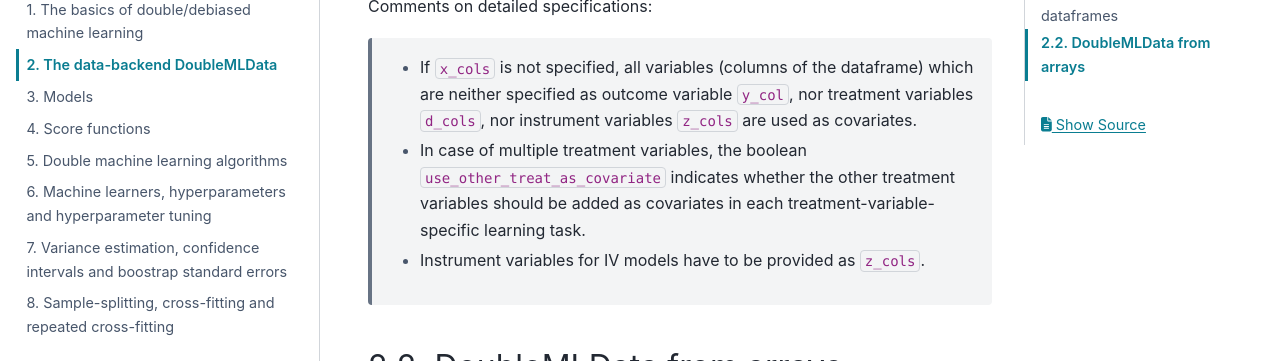
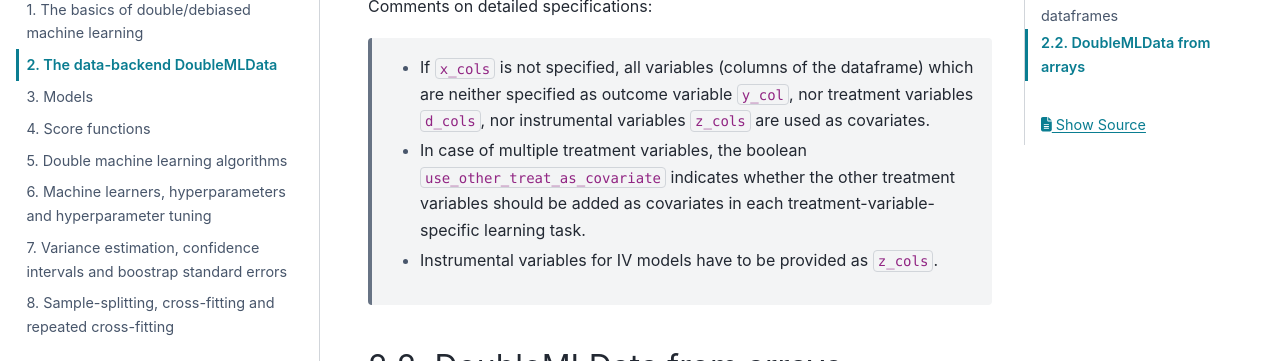
Before and after one commit to DoubleML/doubleml-docs, a Sphinx documentation site: the page built from doc/guide/data_backend.rst, in a window 1280 px wide and 900 px high, scrolled down 1191 px. Shown: the part 150-511 px from the top of the window. Built offline with Sphinx 7.4.7 and the PyData theme 0.15.4, drawn with Linux system fonts in a browser that asks for light colours; pages that are not in the unit, such as notebooks, are missing from menus.

Commit message:
naming: use instrumental variables instead of instrument variables

```diff
--- a/doc/guide/data_backend.rst
+++ b/doc/guide/data_backend.rst
@@ -71,10 +71,10 @@ specifying the confounders.
 Comments on detailed specifications:
 
     * If ``x_cols`` is not specified, all variables (columns of the dataframe) which are neither specified as outcome
-      variable ``y_col``, nor treatment variables ``d_cols``, nor instrument variables ``z_cols`` are used as covariates.
+      variable ``y_col``, nor treatment variables ``d_cols``, nor instrumental variables ``z_cols`` are used as covariates.
     * In case of multiple treatment variables, the boolean ``use_other_treat_as_covariate`` indicates whether the other
       treatment variables should be added as covariates in each treatment-variable-specific learning task.
-    * Instrument variables for IV models have to be provided as ``z_cols``.
+    * Instrumental variables for IV models have to be provided as ``z_cols``.
 
 DoubleMLData from arrays
 ^^^^^^^^^^^^^^^^^^^^^^^^
```
